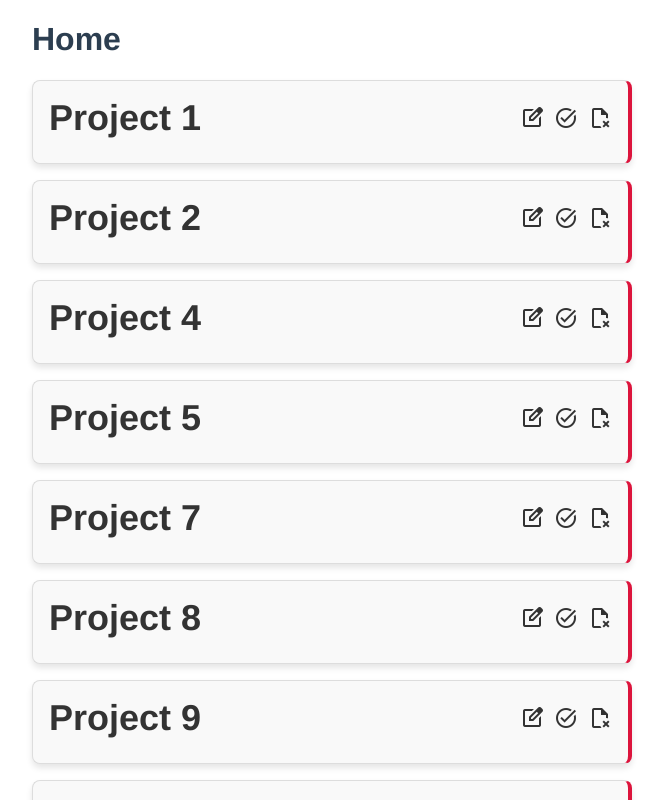
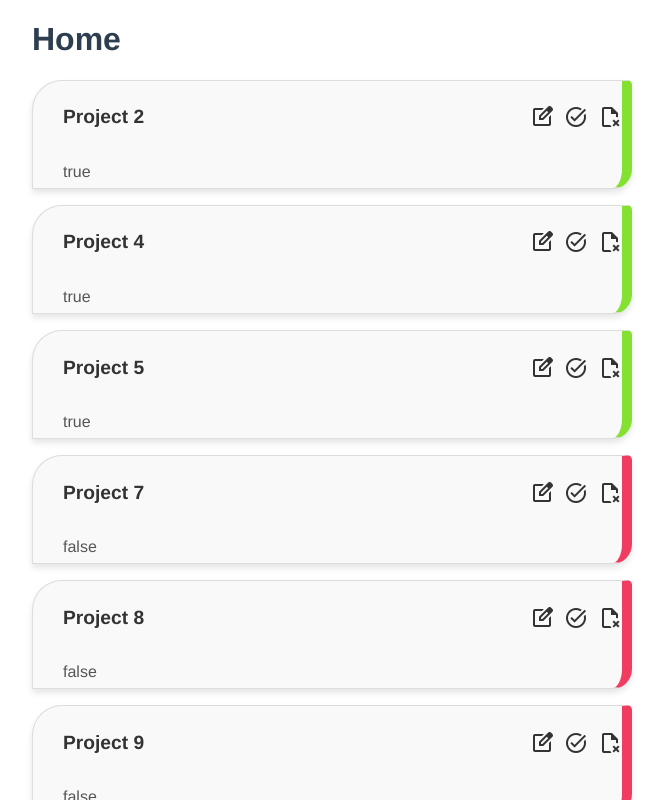
Before and after one commit to KRYPTONITErex/project_planner_lp, a Vue app: page / in a window 1280 px wide. Shown: the top 800 px of the page, without its empty margins (308-971 px from the left). Built offline with nearby package versions, Linux system fonts and the light colour scheme; data requests are answered from the project's data file.

Commit message:
dynamic completed feature commit

```diff
--- a/database/db.json
+++ b/database/db.json
@@ -1,44 +1,46 @@
 {
   "projects": [
     {
-      "id": "1",
-      "title": "Project 1",
-      "description": "Project 1 description"
-    },
-    {
       "id": "2",
       "title": "Project 2",
-      "description": "Project 2 description"
+      "description": "Project 2 description",
+      "completed": true
     },
     {
       "id": "4",
       "title": "Project 4",
-      "description": "Project 4 description"
+      "description": "Project 4 description",
+      "completed": true
     },
     {
       "id": "5",
       "title": "Project 5",
-      "description": "Project 5 description"
+      "description": "Project 5 description",
+      "completed": true
     },
     {
       "id": "7",
       "title": "Project 7",
-      "description": "Project 7 description"
+      "description": "Project 7 description",
+      "completed": false
     },
     {
       "id": "8",
       "title": "Project 8",
-      "description": "Project 8 description"
+      "description": "Project 8 description",
+      "completed": false
     },
     {
       "id": "9",
       "title": "Project 9",
-      "description": "Project 9 description"
+      "description": "Project 9 description",
+      "completed": false
     },
     {
       "id": "10",
       "title": "Project 10",
-      "description": "Project 10 description"
+      "description": "Project 10 description",
+      "completed": false
     }
   ]
 }
--- a/src/components/SingleProject.vue
+++ b/src/components/SingleProject.vue
@@ -1,16 +1,18 @@
 <template>
 
-    <div class="project">
+    <div class="project" :class="{completed: project.completed}">
         <div class="project-title" >
             <div>
-                <h2 @click="show">{{ project.title }}</h2>
+                <h4 @click="show">{{ project.title }}</h4>
             </div>
             <div class="icons">
                 <span class="material-symbols-outlined">edit_square</span>
-                <span class="material-symbols-outlined">task_alt</span>
+                <span @click="completeProj" class="material-symbols-outlined">task_alt</span>
                 <span @click="deleteProj" class="material-symbols-outlined">scan_delete</span>
             </div>
         </div>
+        <p>{{ project.completed }}</p>
+
         <div v-if="showDescription">
             <p>{{ project.description }}</p><hr>
         </div>
@@ -41,6 +43,24 @@ export default {
             .catch((err)=>{
                 console.log(err)
             })
+        },
+        completeProj() {
+            let updateCompleteroute = this.api + this.project.id
+            fetch(updateCompleteroute, {method:'PATCH',
+                headers: {
+                    'Content-Type' : 'application/json'
+                },
+                body: JSON.stringify(
+                    {
+                    completed: !this.project.completed
+                })
+            })
+            .then(()=>{
+                this.$emit('complete', this.project.id)
+            })
+            .catch((err)=>{
+                console.log(err)
+            })
         }
     }
 
@@ -51,12 +71,12 @@ export default {
 .project {
     background-color: #f9f9f9; /* Light gray background */
     border: 1px solid #ddd; /* Subtle border */
-    border-radius: 8px; /* Rounded corners */
-    padding: 16px; /* Spacing inside the card */
+    border-radius: 30px 5px 20px 0; /* Rounded corners */
+    padding-left: 30px; /* Spacing inside the card */
     margin-bottom: 16px; /* Space between project cards */
     box-shadow: 0 4px 6px rgba(0, 0, 0, 0.1); /* Subtle shadow for depth */
     transition: transform 0.2s, box-shadow 0.2s; /* Smooth hover effect */
-    border-right: crimson 4px solid;
+    border-right: rgb(240, 60, 96) 10px solid;
 }
 
 .project:hover {
@@ -65,10 +85,10 @@ export default {
 }
 
 .project-title {
-    font-size: 1.5rem; /* Slightly larger font for title */
+    font-size: 1.2rem; /* Slightly larger font for title */
     font-weight: bold; /* Make the title stand out */
     color: #333; /* Darker text for contrast */
-    margin-bottom: 8px; /* Space below the title */
+    margin-bottom: 2px; /* Space below the title */
     display: flex;
     justify-content: space-between;
     align-items: center;
@@ -81,7 +101,7 @@ export default {
 .project p {
     font-size: 1rem; /* Standard text size */
     color: #555; /* Softer text color for the description */
-    line-height: 1.6; /* Improve readability */
+    line-height: 2; /* Improve readability */
     margin: 0; /* Remove default margin */
 }
 
@@ -96,4 +116,8 @@ hr {
     gap: 10px;
     cursor: pointer;
 }
+
+.completed {
+    border-right: rgba(103, 219, 1, 0.801) 10px solid;
+}
 </style>
--- a/src/views/HomeView.vue
+++ b/src/views/HomeView.vue
@@ -3,7 +3,7 @@
         <h1>Home</h1>
 
         <div class="projects" v-for="project in projects" :key="project.id">
-            <SingleProject :project="project" @delete="deleteProj"></SingleProject>
+            <SingleProject @complete="complete" :project="project" @delete="deleteProj"></SingleProject>
         </div>
     </div>
 
@@ -37,6 +37,12 @@ export default {
             this.projects = this.projects.filter((project)=>{
                 return project.id !== id
             })
+        },
+        complete(id){
+            let project = this.projects.find((project)=>{
+                return project.id === id
+            })
+            project.completed = !project.completed
         }
     }
 
```
